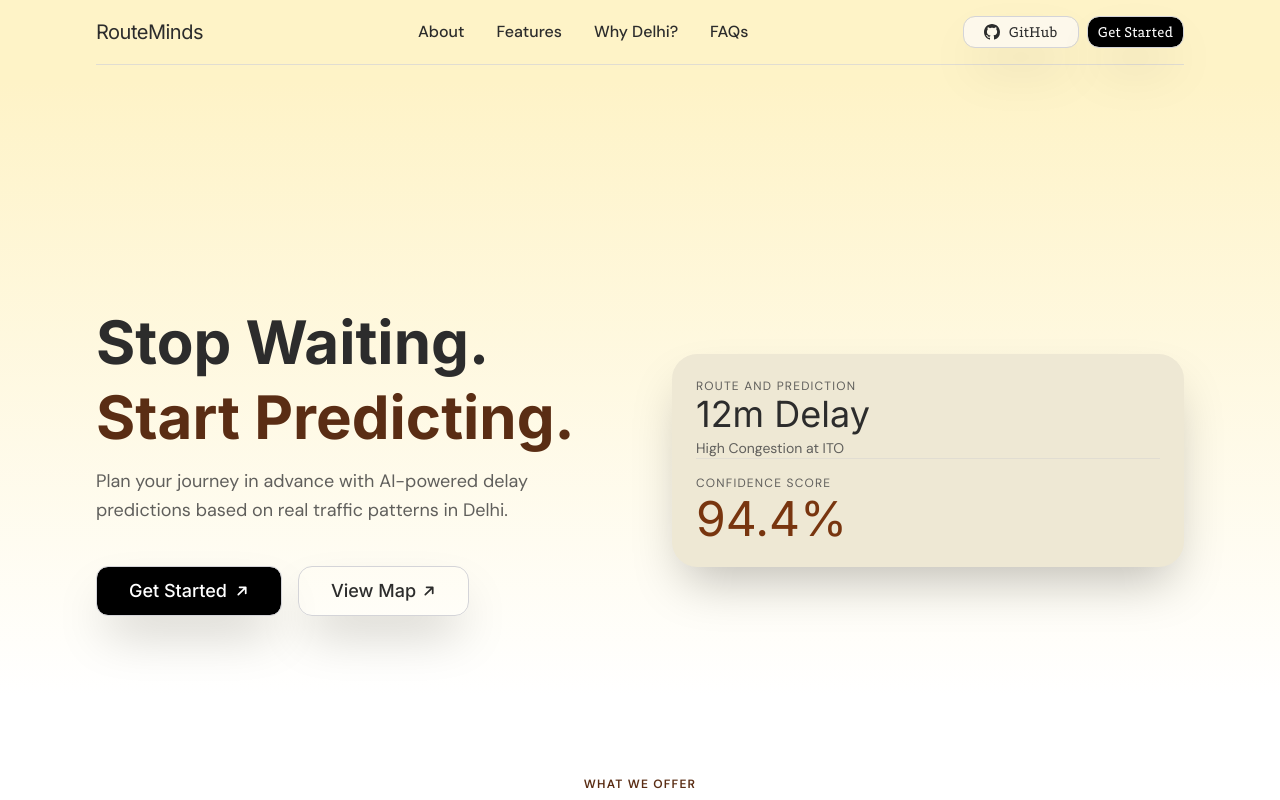
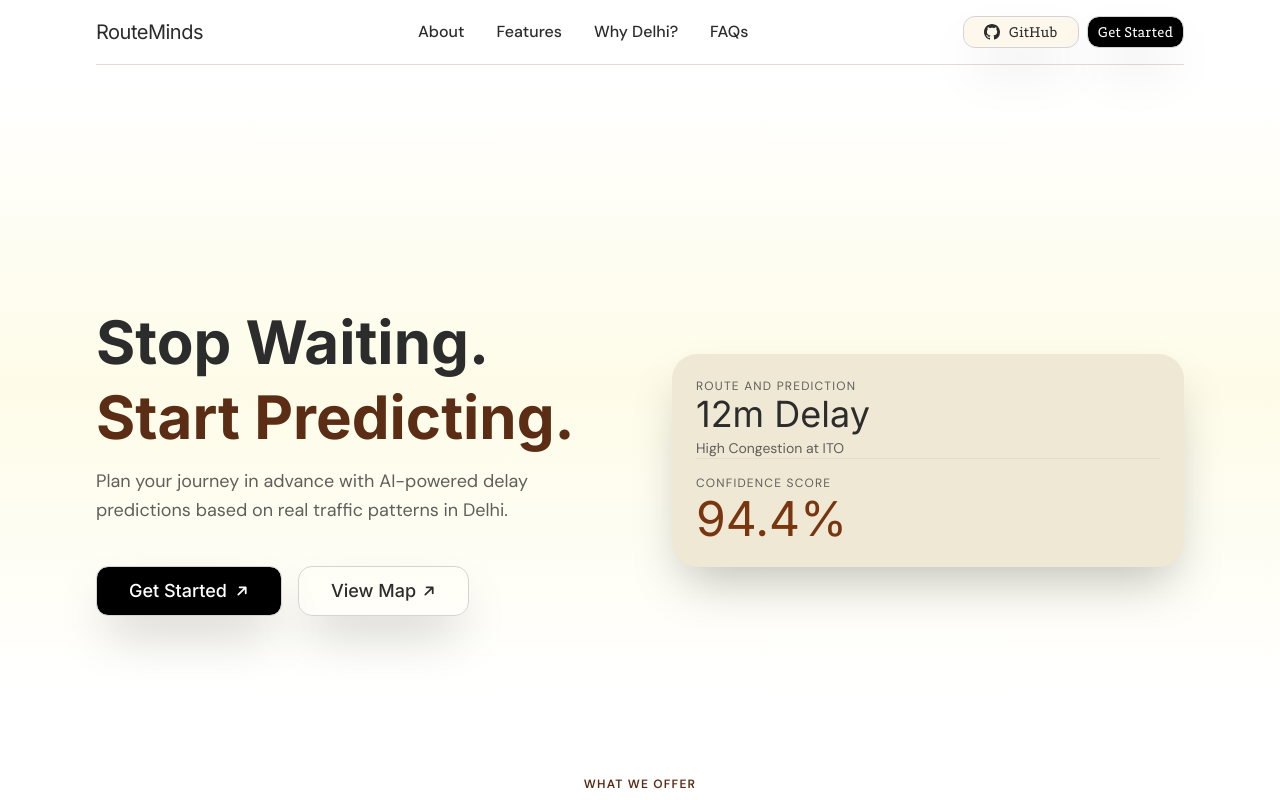
Before and after one commit to Yajush-afk/RouteMinds, a React (Vite) app in the folder apps/web/: page / in a window 1280 px wide. Shown: the top 800 px of the page. Built offline with nearby package versions, Linux system fonts and the light colour scheme.

Commit message:
changed bg of HeroSection

```diff
--- a/apps/web/src/components/landing/HeroSection.tsx
+++ b/apps/web/src/components/landing/HeroSection.tsx
@@ -21,7 +21,7 @@ export default function HeroSection() {
     <section
       id="about"
       className=" px-4 pt-24 pb-16 sm:px-6 sm:pt-28 sm:pb-20 md:px-10 md:pt-32 lg:px-24"
-      style={{ background: "linear-gradient(to bottom, #fef3c7, white)" }}
+      style={{ background: "linear-gradient(to bottom,white, #fefce8 , white)" }}
     >
       <div className="mx-auto mt-12 grid w-full max-w-7xl grid-cols-1 items-center gap-10 sm:mt-16 sm:gap-12 md:mt-24 md:grid-cols-2 md:gap-16">
         {/* Left Side */}
--- a/apps/web/src/components/landing/Navbar.tsx
+++ b/apps/web/src/components/landing/Navbar.tsx
@@ -19,7 +19,7 @@ export default function Navbar() {
 
   return (
     <nav className="w-full px-4 py-4 sm:px-6 md:px-10 lg:px-24"
-    style={{ backgroundColor: "#fef3c7" }}>
+    style={{ backgroundColor: "white" }}>
       <div className="mx-auto flex max-w-7xl items-center justify-between">
 
         <Link
```
